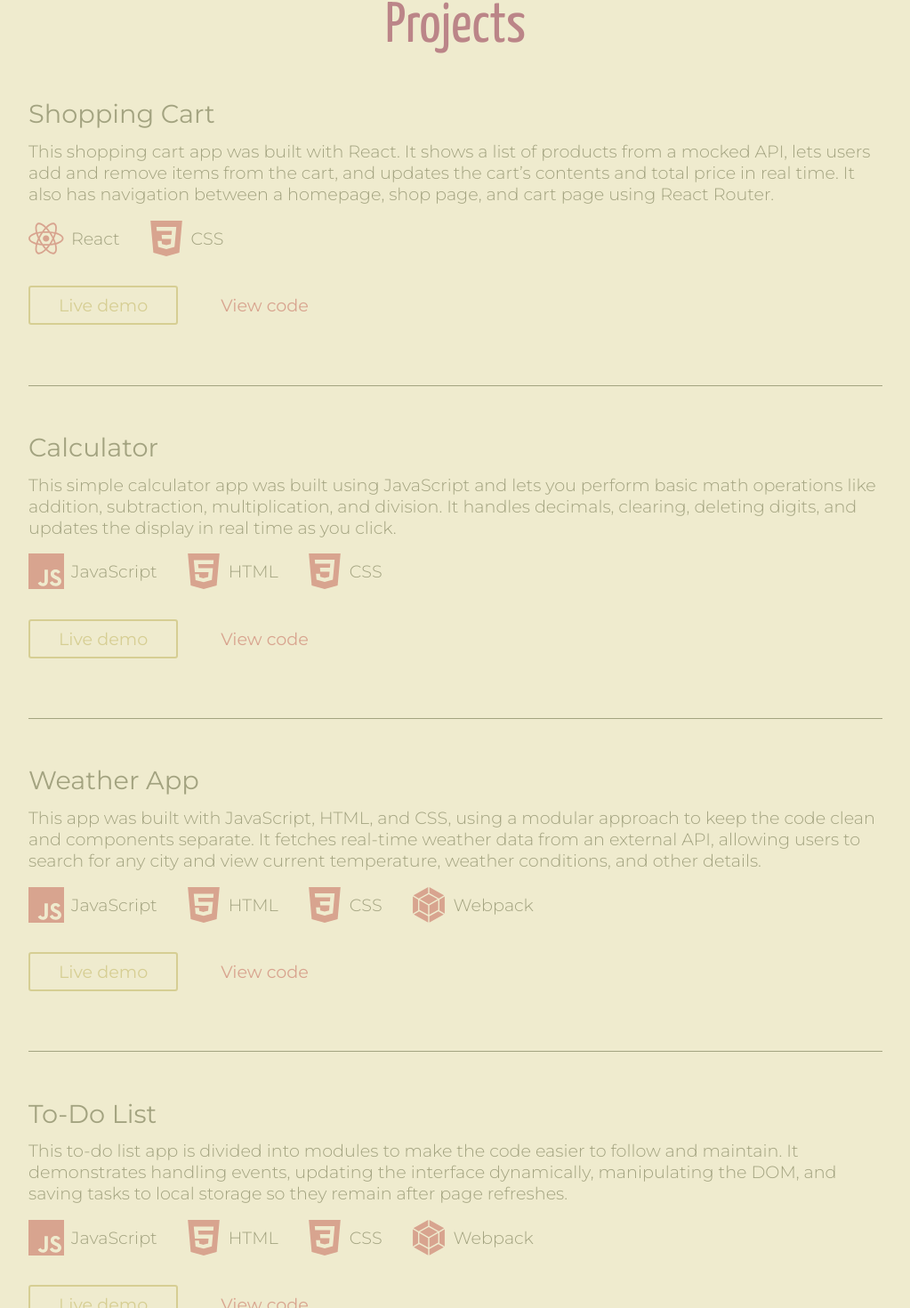
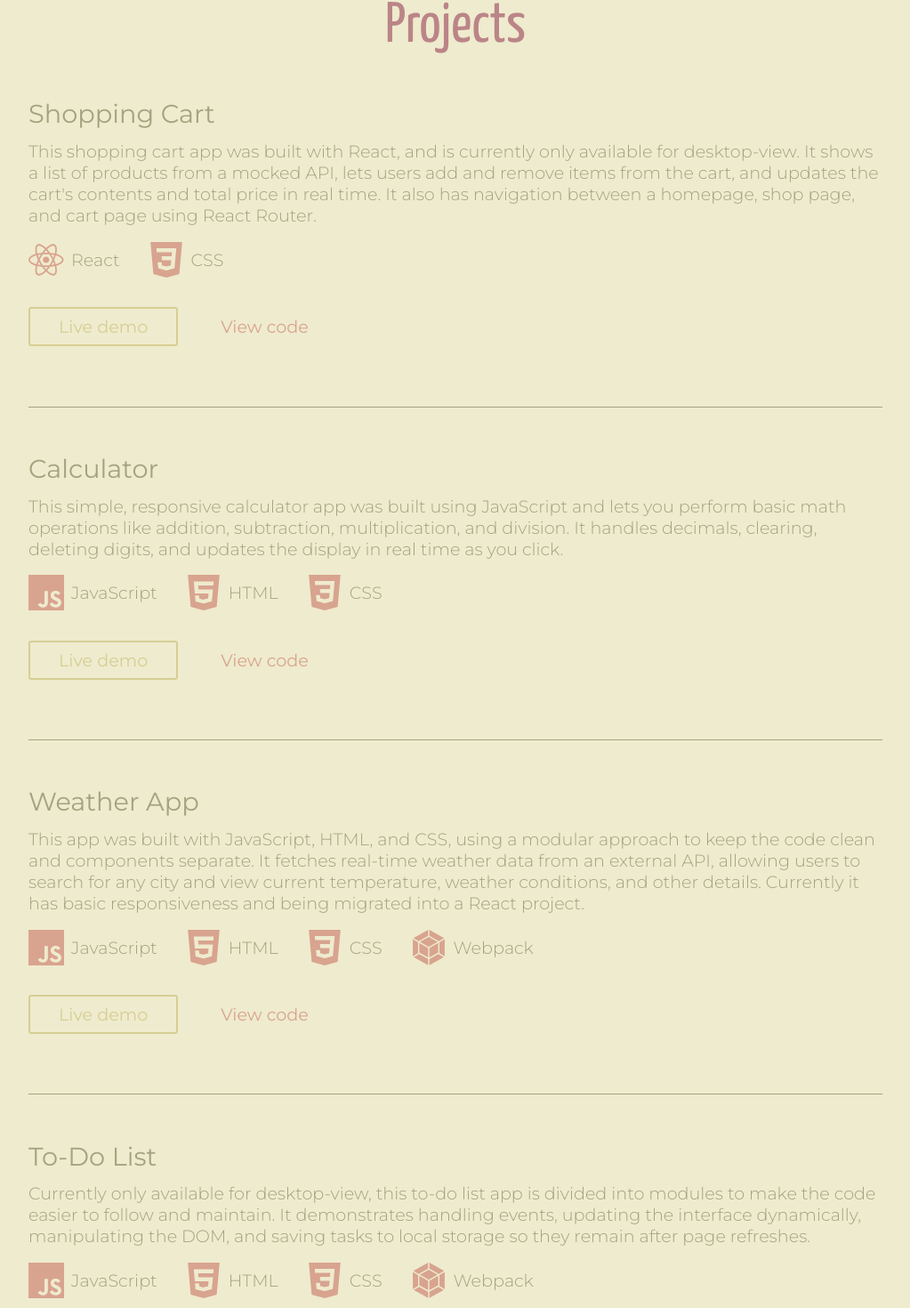
Before and after one commit to chavimiller/chavi-nextjs-portfolio, a Next.js app: page / in a window 1280 px wide. Shown: the part 1575-3045 px from the top of the page at 89% size, without its empty margins (128-1151 px from the left). Built offline with nearby package versions, Linux system fonts and the light colour scheme.

Commit message:
Edit project information

```diff
--- a/components/Projects/Projects.tsx
+++ b/components/Projects/Projects.tsx
@@ -10,7 +10,7 @@ const Projects = () => {
     {
       key: 1,
       title: "Shopping Cart",
-      desc: "This shopping cart app was built with React. It shows a list of products from a mocked API, lets users add and remove items from the cart, and updates the cart’s contents and total price in real time. It also has navigation between a homepage, shop page, and cart page using React Router.",
+      desc: "This shopping cart app was built with React, and is currently only available for desktop-view. It shows a list of products from a mocked API, lets users add and remove items from the cart, and updates the cart's contents and total price in real time. It also has navigation between a homepage, shop page, and cart page using React Router.",
       stack: [
         { name: "React", symbol: "/images/React.svg" },
         { name: "CSS", symbol: "/images/Css.svg" },
@@ -21,7 +21,7 @@ const Projects = () => {
     {
       key: 2,
       title: "Calculator",
-      desc: "This simple calculator app was built using JavaScript and lets you perform basic math operations like addition, subtraction, multiplication, and division. It handles decimals, clearing, deleting digits, and updates the display in real time as you click.",
+      desc: "This simple, responsive calculator app was built using JavaScript and lets you perform basic math operations like addition, subtraction, multiplication, and division. It handles decimals, clearing, deleting digits, and updates the display in real time as you click.",
       stack: [
         { name: "JavaScript", symbol: "/images/Javascript.svg" },
         { name: "HTML", symbol: "/images/Html.svg" },
@@ -34,7 +34,7 @@ const Projects = () => {
     {
       key: 3,
       title: "Weather App",
-      desc: "This app was built with JavaScript, HTML, and CSS, using a modular approach to keep the code clean and components separate. It fetches real-time weather data from an external API, allowing users to search for any city and view current temperature, weather conditions, and other details.",
+      desc: "This app was built with JavaScript, HTML, and CSS, using a modular approach to keep the code clean and components separate. It fetches real-time weather data from an external API, allowing users to search for any city and view current temperature, weather conditions, and other details. Currently it has basic responsiveness and being migrated into a React project.",
       stack: [
         { name: "JavaScript", symbol: "/images/Javascript.svg" },
         { name: "HTML", symbol: "/images/Html.svg" },
@@ -47,7 +47,7 @@ const Projects = () => {
     {
       key: 4,
       title: "To-Do List",
-      desc: "This to-do list app is divided into modules to make the code easier to follow and maintain. It demonstrates handling events, updating the interface dynamically, manipulating the DOM, and saving tasks to local storage so they remain after page refreshes.",
+      desc: "Currently only available for desktop-view, this to-do list app is divided into modules to make the code easier to follow and maintain. It demonstrates handling events, updating the interface dynamically, manipulating the DOM, and saving tasks to local storage so they remain after page refreshes.",
       stack: [
         { name: "JavaScript", symbol: "/images/Javascript.svg" },
         { name: "HTML", symbol: "/images/Html.svg" },
```
